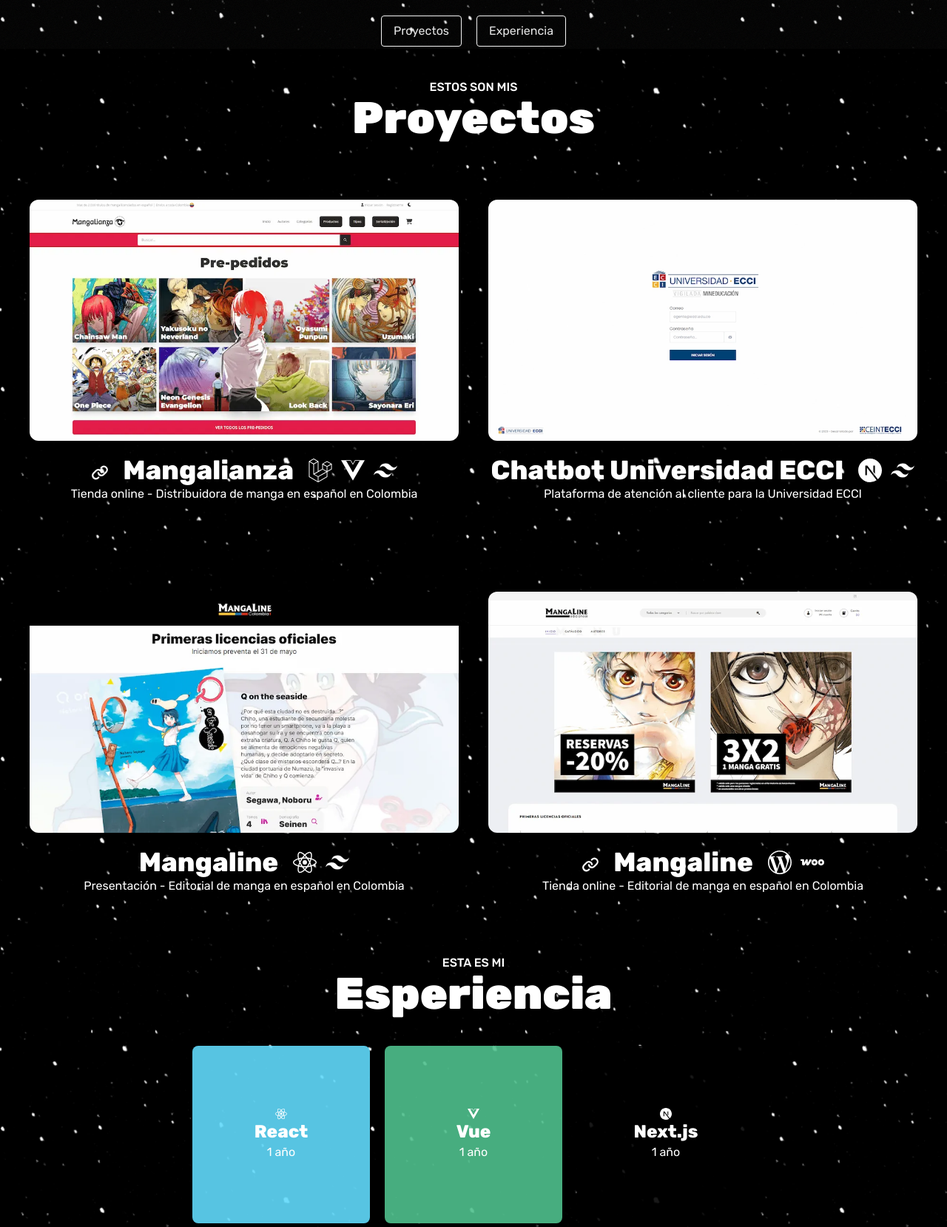
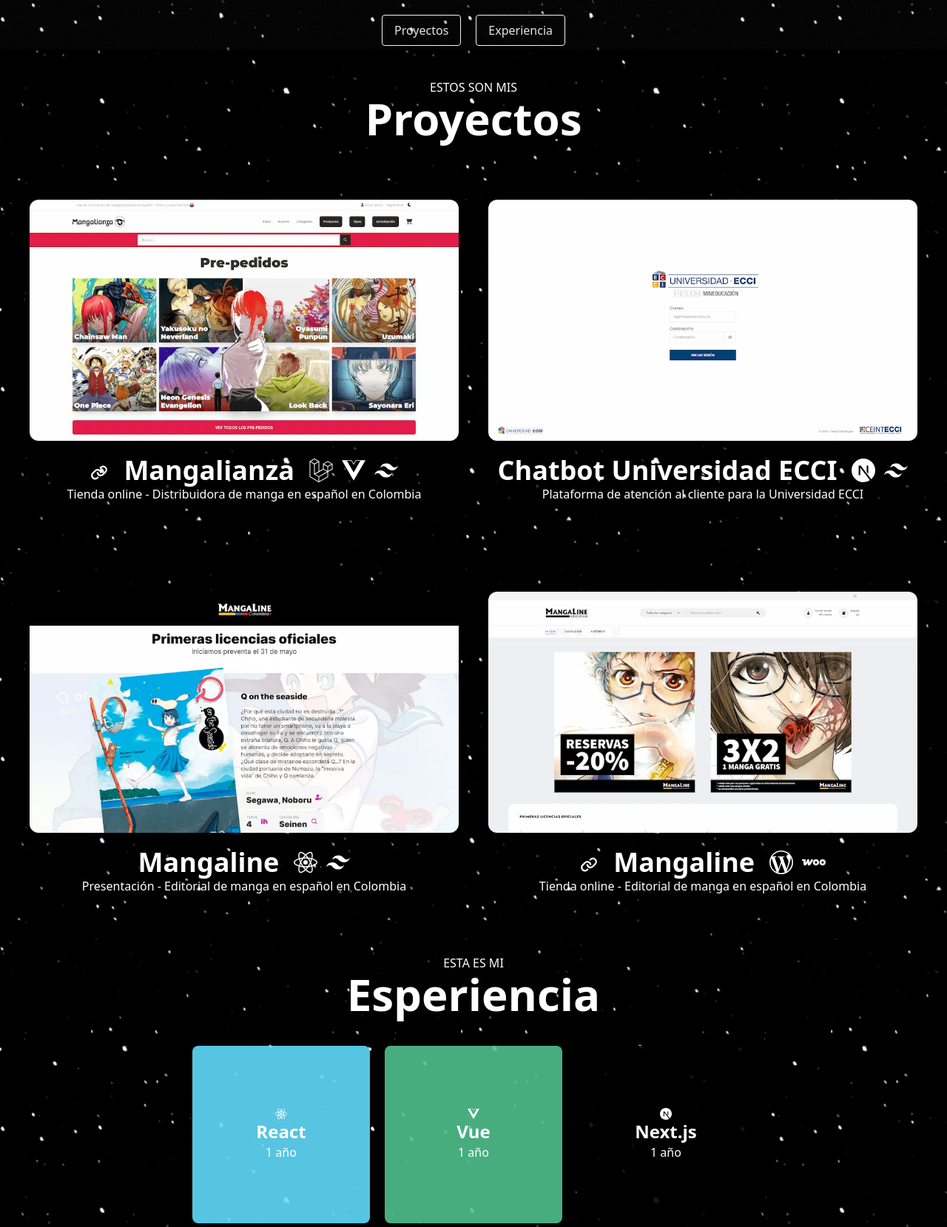
Before and after one commit to Lexuil/lexuil.github.io, an Astro site: page / in a window 1280 px wide. Shown: the part 734-2393 px from the top of the page at 74% size. Built offline with nearby package versions, Linux system fonts and the light colour scheme; Astro itself is replaced by a stand-in of ours.

Commit message:
Change font

```diff
--- a/package.json
+++ b/package.json
@@ -11,7 +11,7 @@
   },
   "dependencies": {
     "@astrojs/tailwind": "^5.0.0",
-    "@fontsource/rubik": "^5.0.12",
+    "@fontsource-variable/league-spartan": "^5.0.12",
     "astro": "^3.0.12",
     "tailwindcss": "^3.0.24"
   },
--- a/src/components/Experience.astro
+++ b/src/components/Experience.astro
@@ -9,11 +9,7 @@
   class="flex flex-col items-center justify-center mb-10"
 >
   <SubTittle>Esta es mi</SubTittle>
-  <h2
-    class="text-3xl sm:text-6xl font-extrabold sm:font-black text-center mb-10"
-  >
-    Esperiencia
-  </h2>
+  <h2 class="text-5xl sm:text-6xl font-bold text-center mb-10">Esperiencia</h2>
 
   <ul class="grid grid-cols-1 sm:grid-cols-2 md:grid-cols-3 gap-5">
     <ExprienceCard
--- a/src/components/PresentationTitle.astro
+++ b/src/components/PresentationTitle.astro
@@ -1,5 +1,5 @@
 ---
-import SubTittle from './SubTittle.astro';
+import SubTittle from "./SubTittle.astro";
 interface Props {
   title: string;
   subTitle: string;
@@ -9,9 +9,7 @@
 
 <div class="flex flex-col items-center">
   <SubTittle>{subTitle}</SubTittle>
-  <h1
-    class="text-4xl sm:text-7xl font-extrabold sm:font-black text-center whitespace-pre-line"
-  >
+  <h1 class="text-6xl sm:text-7xl font-bold text-center whitespace-pre-line">
     {title}
   </h1>
 </div>
--- a/src/components/ProjectItem.astro
+++ b/src/components/ProjectItem.astro
@@ -35,7 +35,7 @@
     class="flex max-sm:flex-col-reverse max-sm:space-y-reverse flex-wrap items-center max-sm:space-y-3 sm:space-x-5 mt-5"
   >
     <a href={link} class="hover:underline">
-      <h3 class="text-2xl sm:text-4xl font-bold">
+      <h3 class="text-4xl font-bold">
         {
           link !== undefined && (
             <Icon name="ph:link-bold" class="w-6 h-6 inline mr-3" />
@@ -47,7 +47,12 @@
     <div class="flex items-center space-x-3">
       {
         frameworks.map((framework) => {
-          return <Icon name={frameworkIcons[framework]} class="w-8 h-8" />;
+          return (
+            <Icon
+              name={frameworkIcons[framework]}
+              class="w-6 h-6 sm:w-8 sm:h-8"
+            />
+          );
         })
       }
     </div>
--- a/src/components/Projects.astro
+++ b/src/components/Projects.astro
@@ -7,11 +7,7 @@
 
 <section id="Projects" class="flex flex-col items-center justify-center">
   <SubTittle>Estos son mis</SubTittle>
-  <h2
-    class="text-3xl sm:text-6xl font-extrabold sm:font-black text-center mb-10"
-  >
-    Proyectos
-  </h2>
+  <h2 class="text-5xl sm:text-6xl font-bold text-center mb-10">Proyectos</h2>
   <ul class="grid grid-cols-1 md:grid-cols-2 gap-10 max-w-7xl mx-10">
     {
       projects.map((project) => {
--- a/src/layouts/MainLayout.astro
+++ b/src/layouts/MainLayout.astro
@@ -1,8 +1,5 @@
 ---
-import "@fontsource/rubik/400.css";
-import "@fontsource/rubik/500.css";
-import "@fontsource/rubik/800.css";
-import "@fontsource/rubik/900.css";
+import "@fontsource-variable/league-spartan";
 ---
 
 <html lang="es">
--- a/tailwind.config.cjs
+++ b/tailwind.config.cjs
@@ -7,7 +7,7 @@
   theme: {
     extend: {
       fontFamily: {
-        sans: ["Rubik", ...defaultTheme.fontFamily.sans],
+        sans: ["League Spartan Variable", ...defaultTheme.fontFamily.sans],
       },
       colors: {
         react: "#61DAFB",
```
Also changed, not shown: 1 other file.
